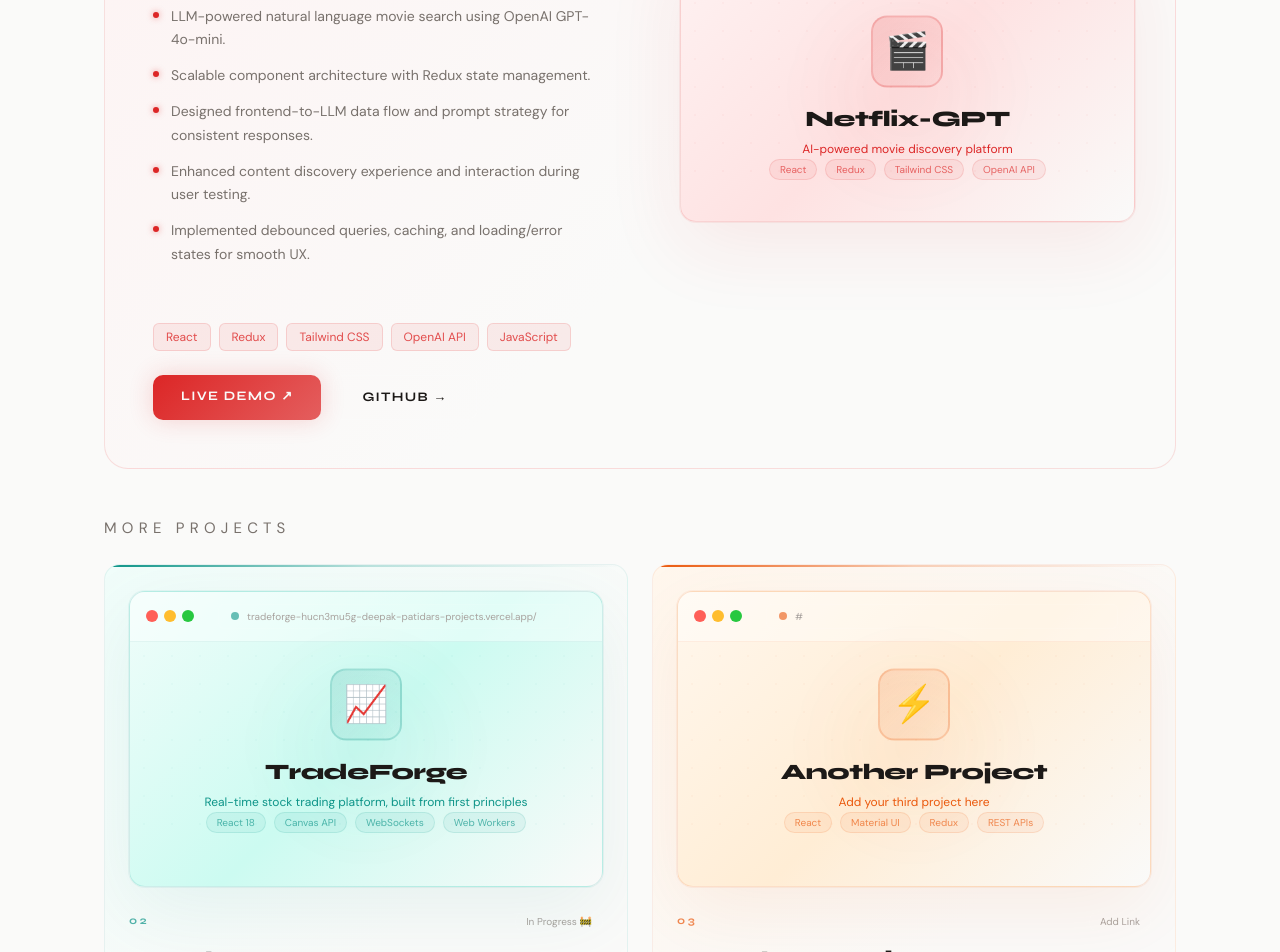
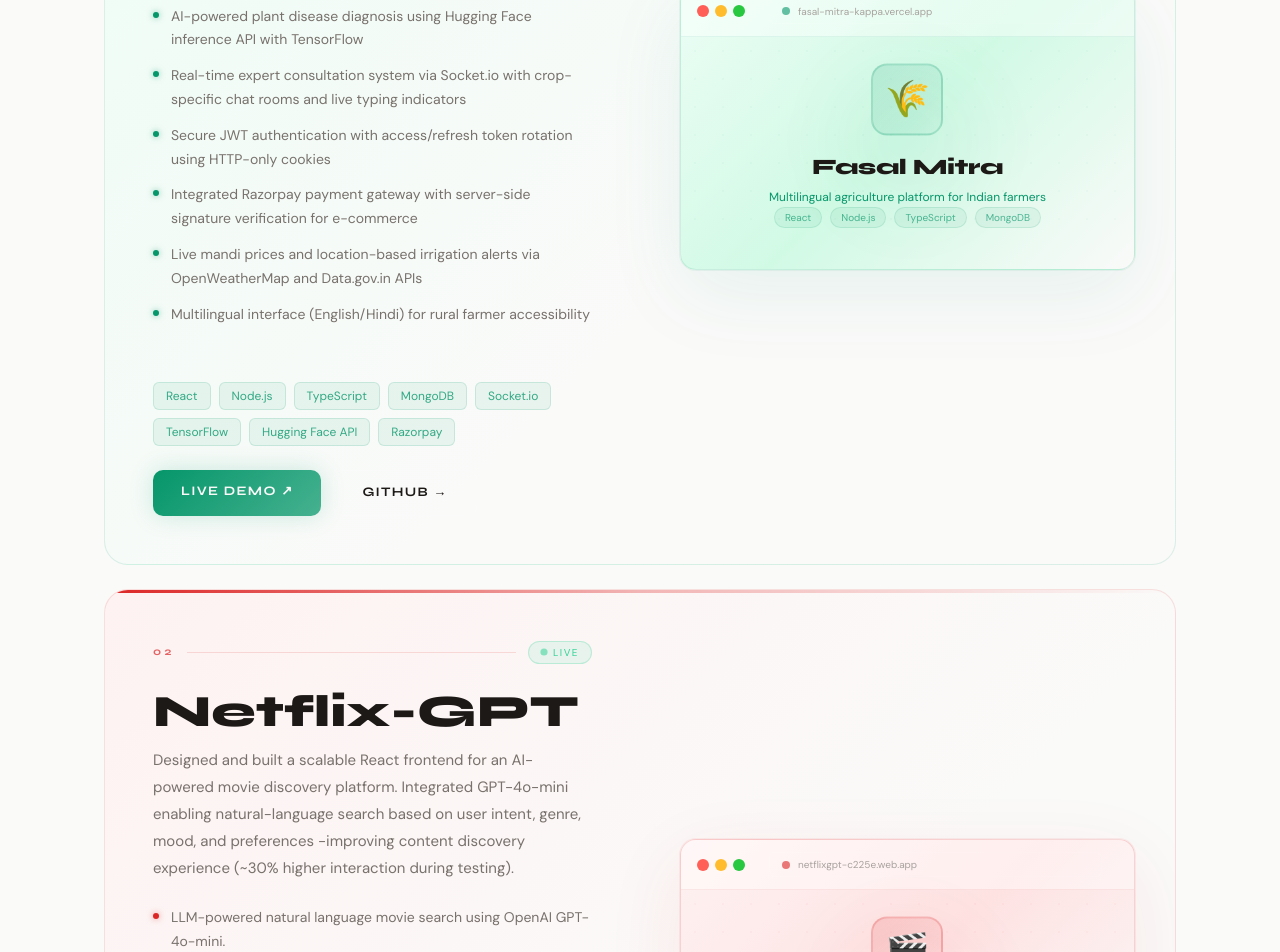
Before and after one commit to Deepak-patidar-a/portfolio-dpk, a React (Vite) app: page / in a window 1280 px wide. Shown: the part 7180-8132 px from the top of the page. Built offline with nearby package versions, Linux system fonts and the light colour scheme.

Commit message:
Resume change and Project added

```diff
--- a/src/data/projects.js
+++ b/src/data/projects.js
@@ -1,7 +1,33 @@
 export const PROJECTS = [
   {
+    id: "fasal-mitra",
+    number: "01",
+    title: "Fasal Mitra",
+    tagline: "Multilingual agriculture platform for Indian farmers",
+    description:
+      "A full-stack agriculture platform serving Indian farmers with AI-powered crop disease identification, live mandi price tracking, real-time expert consultation, and secure e-commerce for fertilizers and pesticides. Built with bilingual support (English/Hindi) to maximize accessibility across rural India.",
+    highlights: [
+      "AI-powered plant disease diagnosis using Hugging Face inference API with TensorFlow",
+      "Real-time expert consultation system via Socket.io with crop-specific chat rooms and live typing indicators",
+      "Secure JWT authentication with access/refresh token rotation using HTTP-only cookies",
+      "Integrated Razorpay payment gateway with server-side signature verification for e-commerce",
+      "Live mandi prices and location-based irrigation alerts via OpenWeatherMap and Data.gov.in APIs",
+      "Multilingual interface (English/Hindi) for rural farmer accessibility",
+    ],
+    stack: ["React", "Node.js", "TypeScript", "MongoDB", "Socket.io", "TensorFlow", "Hugging Face API", "Razorpay"],
+    color: "#059669",
+    accentColor: "#059669",
+    gradient: "linear-gradient(135deg, #ECFDF5 0%, #FAFAF9 60%)",
+    liveUrl: "https://fasal-mitra-kappa.vercel.app",
+    githubUrl: "https://github.com/Deepak-patidar-a/fasal-mitra",
+    status: "Live",
+    featured: true,
+    icon: "🌾",
+    mockupBg: "linear-gradient(135deg, #ECFDF5, #D1FAE5, #FAFAF9)",
+  },
+  {
     id: "netflix-gpt",
-    number: "01",
+    number: "02",
     title: "Netflix-GPT",
     tagline: "AI-powered movie discovery platform",
     description:
@@ -25,8 +51,8 @@
     mockupBg: "linear-gradient(135deg, #FEF2F2, #FEE2E2, #FAFAF9)",  // Red-50 → Red-100 → Stone
   },
   {
-    id: "project-2",
-    number: "02",
+    id: "trade-forge",
+    number: "03",
     title: "TradeForge",
     tagline: "Real-time stock trading platform, built from first principles",
     description:
@@ -44,32 +70,8 @@
     liveUrl: "https://tradeforge-hucn3mu5g-deepak-patidars-projects.vercel.app/",
     githubUrl: "https://github.com/Deepak-patidar-a/trade_forge_showcase",
     status: "In Progress 🚧",
-    featured: false,  // Changed to false so it shows in the 2-column grid
+    featured: true,  // Changed to false so it shows in the 2-column grid
     icon: "📈",
     mockupBg: "linear-gradient(135deg, #F0FDFA, #CCFBF1, #FAFAF9)",  // Teal-50 → Teal-100 → Stone
-  },
-  {
-    id: "project-3",
-    number: "03",
-    title: "Another Project",
-    tagline: "Add your third project here",
-    description:
-      "This could be a component library, a dashboard, a design system, or anything you've built that shows your frontend depth. Quality over quantity  -3 strong projects beat 10 mediocre ones.",
-    highlights: [
-      "Add your key feature or achievement here",
-      "Think: performance win, clever architecture, UI challenge",
-      "Open source contributions also count here",
-      "Link to GitHub repo or live demo",
-    ],
-    stack: ["React", "Material UI", "Redux", "REST APIs"],
-    color: "#EA580C",              // Orange-600
-    accentColor: "#EA580C",
-    gradient: "linear-gradient(135deg, #FFF7ED 0%, #FAFAF9 60%)",  // Orange-50 to stone
-    liveUrl: "#",
-    githubUrl: "#",
-    status: "Add Link",
-    featured: false,
-    icon: "⚡",
-    mockupBg: "linear-gradient(135deg, #FFF7ED, #FFEDD5, #FAFAF9)",  // Orange-50 → Orange-100 → Stone
-  },
+  }
 ];
```
Also changed, not shown: 2 other files (tests, documents, lock files or other folders).
